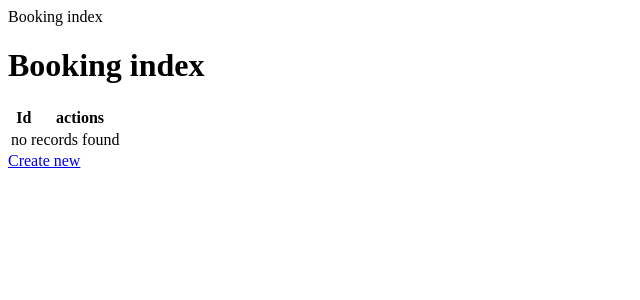
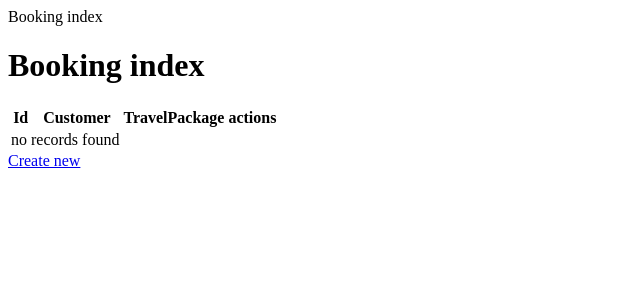
Before and after one commit to kratos57/projet_symfony, a Symfony app: template templates/booking/index.html.twig in a window 1280 px wide. Shown: the top 300 px of the page, without its empty margins (0-640 px from the left). Run offline with Twig, Linux system fonts and the light colour scheme; the template is opened without the code that fills it, so the values that code supplies are empty; some libraries are stand-ins or nearby versions.

Commit message:
fixed index page of booking

```diff
--- a/templates/booking/index.html.twig
+++ b/templates/booking/index.html.twig
@@ -8,13 +8,19 @@
         <thead>
             <tr>
                 <th>Id</th>
+                <th>Customer</th>
+                <th>TravelPackage</th>
                 <th>actions</th>
+
             </tr>
         </thead>
         <tbody>
         {% for booking in bookings %}
             <tr>
                 <td>{{ booking.id }}</td>
+                <td>{{ booking.customer }}</td>
+                <td>{{ booking.TravelPackage }}</td>
+
                 <td>
                     <a href="{{ path('app_booking_show', {'id': booking.id}) }}">show</a>
                     <a href="{{ path('app_booking_edit', {'id': booking.id}) }}">edit</a>
```
